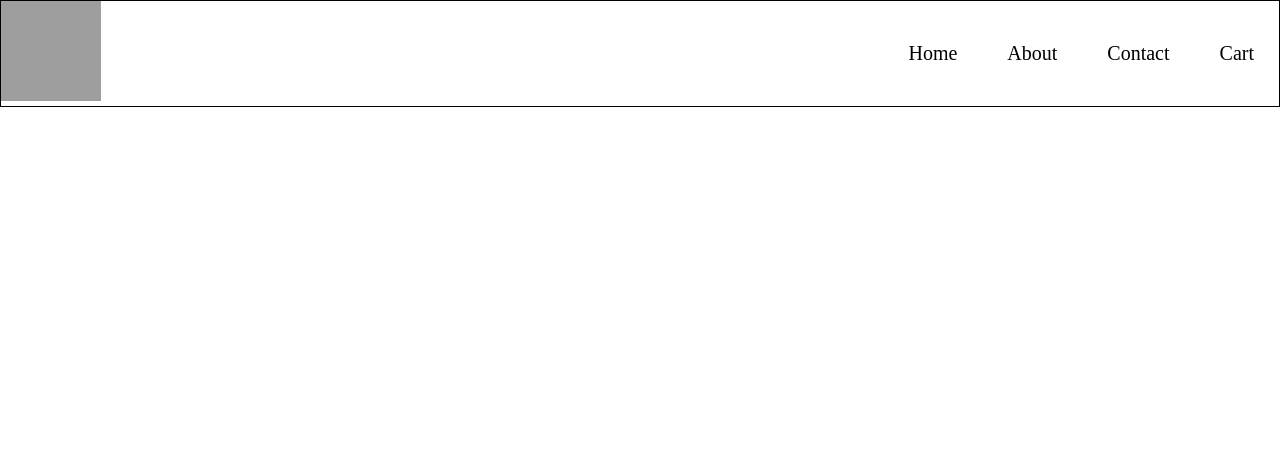
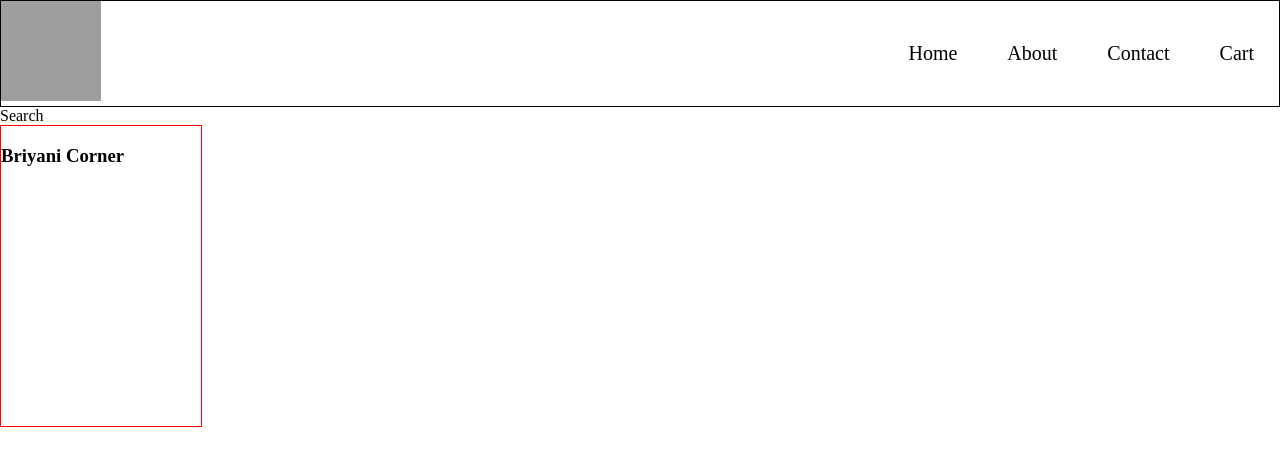
Before and after one commit to tausheef/namaste-react, a React app: page / in a window 1280 px wide. Built offline with nearby package versions, Linux system fonts and the light colour scheme; grey boxes are pictures that could not be loaded.

Commit message:
jst-commited

```diff
--- a/app.js
+++ b/app.js
@@ -36,13 +36,25 @@ const Header = () => {
 
 }
 
+const Restaurantcard = () => {
+
+   return (
+
+      <div className="res-card">
+        <h3>Briyani Corner</h3>
+      </div>
+
+   );
+
+}
+
 const Body = () => {
 
    return (
     <div className="body">
        <div className="search-bar">Search</div>
        <div className="res-container">
-         //card-components
+         <Restaurantcard/>
        </div>
     </div>
 
@@ -56,6 +68,7 @@ const App = () => {
    return (
   <div className="app">
    <Header/>
+   <Body/>
    </div>
    );
 };
--- a/style.css
+++ b/style.css
@@ -29,6 +29,12 @@ body{
     padding: 15px;
     margin: 10px;
     font-size: 20px;
+}
 
+.res-card{
+
+ width:200px;
+ height:300px;
+ border: 1px solid red;
 
 }
```
